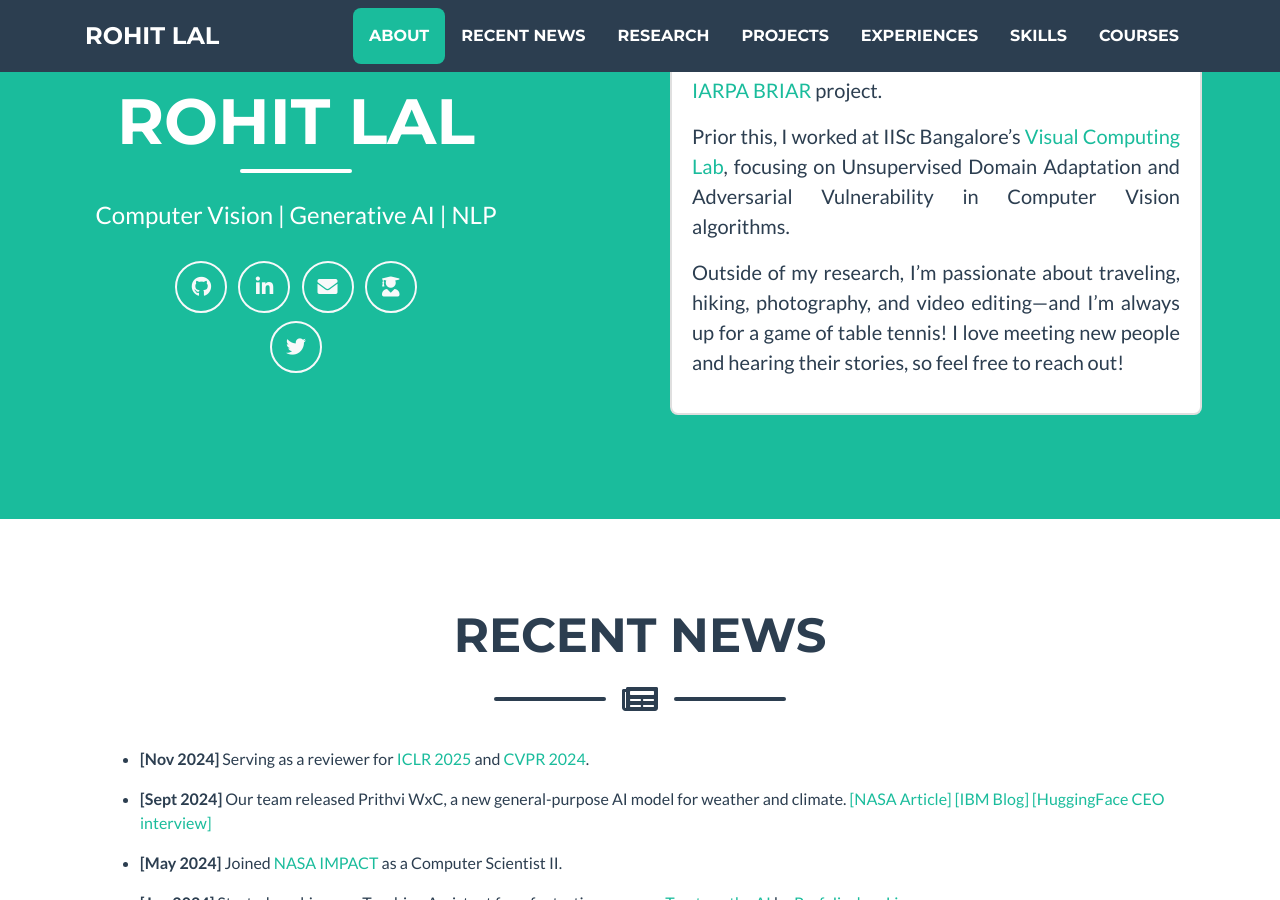
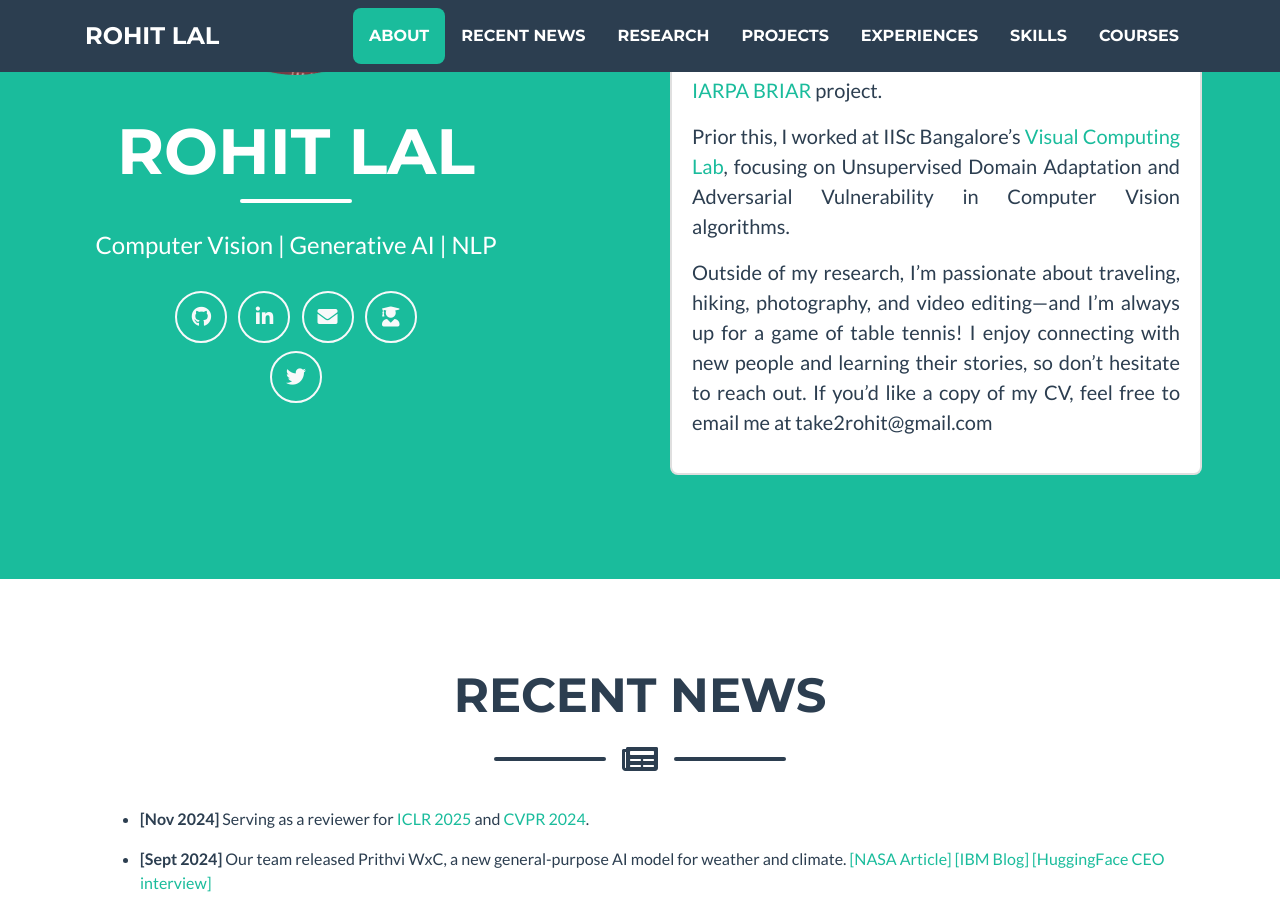
Before and after one commit to take2rohit/take2rohit.github.io, a Jekyll site: the page built from index.md, in a window 1280 px wide and 900 px high, scrolled down 465 px. Built offline with Jekyll 4.4.1, drawn with Linux system fonts in a browser that asks for light colours; a style sheet for code colours, icons or effects is not loaded.

Commit message:
updated about me

```diff
--- a/_data/aboutme.yml
+++ b/_data/aboutme.yml
@@ -25,4 +25,6 @@ About : >
  Unsupervised Domain Adaptation and Adversarial Vulnerability in Computer Vision algorithms.
 
  Outside of my research, I’m passionate about traveling, hiking, photography, and video editing—and I’m always up for a
- game of table tennis! I love meeting new people and hearing their stories, so feel free to reach out!
+ game of table tennis! I enjoy connecting with new people and learning their stories, so don’t hesitate to reach out.
+
+ If you’d like a copy of my CV, feel free to email me at take2rohit@gmail.com
```
